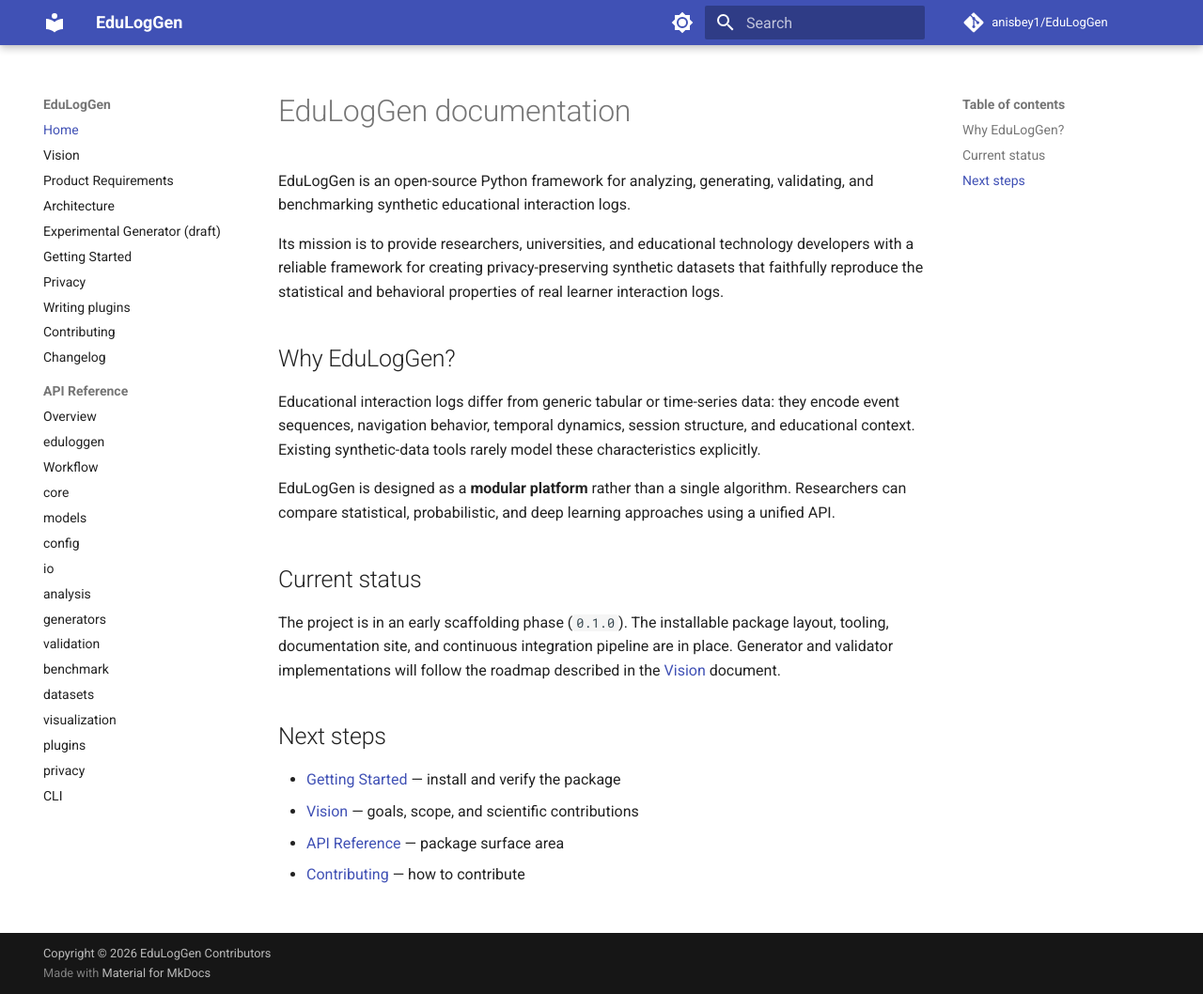
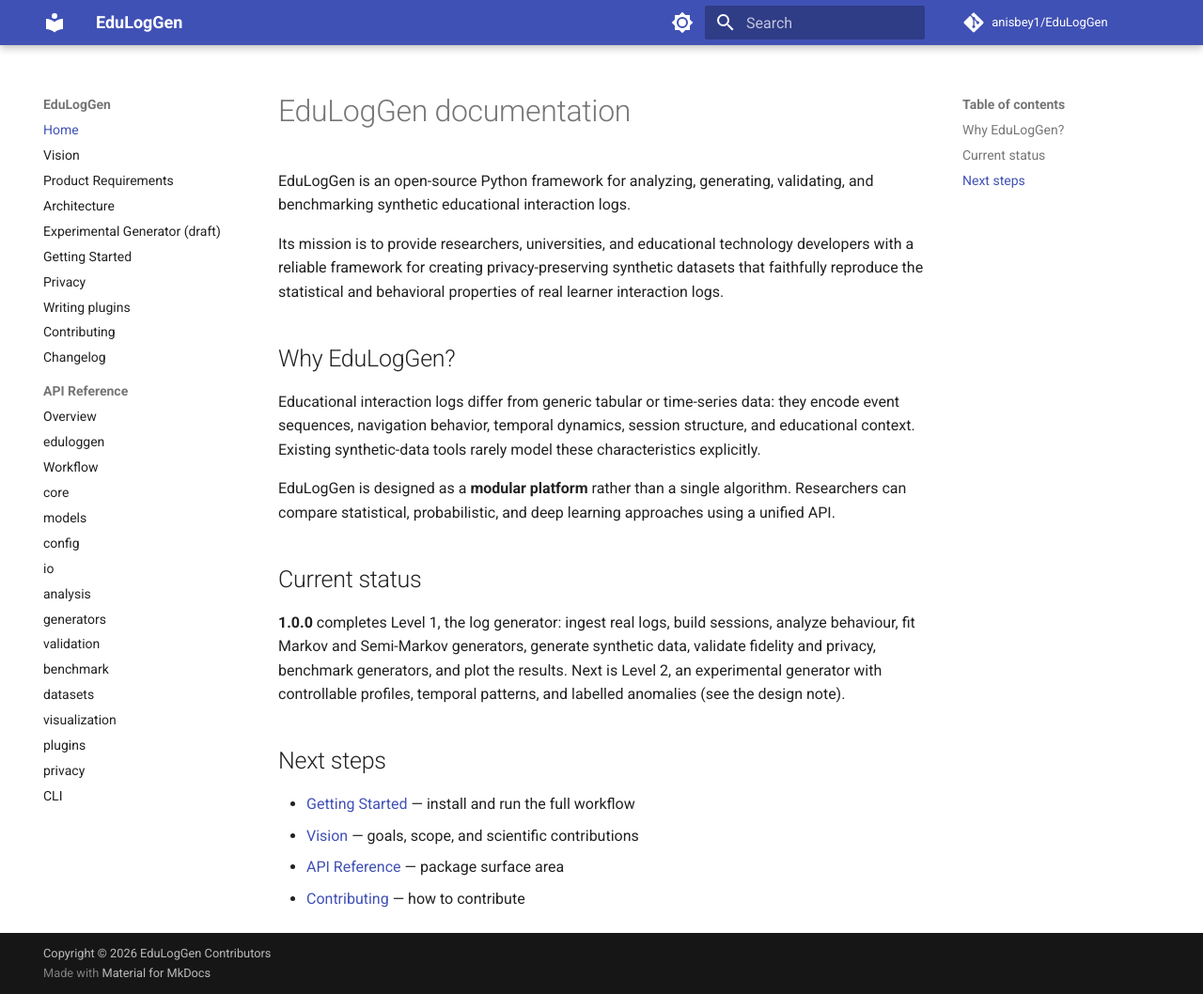
Before and after one commit to anisbey1/EduLogGen, an MkDocs documentation site: the page built from docs/index.md, in a window 1280 px wide and 1058 px high. Shown: the whole window at 94% size. Built offline with MkDocs 1.6.1 and Material for MkDocs 9.7.7, drawn with Linux system fonts in a browser that asks for light colours; comment, search, counter and statistics services are not loaded.

Commit message:
release: 1.0.0
First stable release, completing Level 1 (the log generator):
ingestion, sessionization, analysis, Markov / Semi-Markov / baseline
generators, validation with privacy indicators, benchmark protocol
session_fidelity_v1, visualization, CLI and Python API, and plugins.

- Version 1.0.0; Development Status: Beta
- CHANGELOG: dated 1.0.0 section, merged duplicate Changed sections,
  removed the stale Planned list
- README and docs index describe the 1.0 scope and point to Level 2

```diff
--- a/docs/index.md
+++ b/docs/index.md
@@ -21,14 +21,15 @@
 
 ## Current status
 
-The project is in an early scaffolding phase (`0.1.0`). The installable package
-layout, tooling, documentation site, and continuous integration pipeline are in
-place. Generator and validator implementations will follow the roadmap described
-in the [Vision](01_VISION.md) document.
+**1.0.0** completes Level 1, the log generator: ingest real logs, build
+sessions, analyze behaviour, fit Markov and Semi-Markov generators, generate
+synthetic data, validate fidelity and privacy, benchmark generators, and plot
+the results. Next is Level 2, an experimental generator with controllable
+profiles, temporal patterns, and labelled anomalies (see the design note).
 
 ## Next steps
 
-- [Getting Started](getting-started.md) — install and verify the package
+- [Getting Started](getting-started.md) — install and run the full workflow
 - [Vision](01_VISION.md) — goals, scope, and scientific contributions
 - [API Reference](api/index.md) — package surface area
 - [Contributing](contributing.md) — how to contribute
--- a/pyproject.toml
+++ b/pyproject.toml
@@ -31,7 +31,7 @@
     "benchmarking",
 ]
 classifiers = [
-    "Development Status :: 3 - Alpha",
+    "Development Status :: 4 - Beta",
     "Intended Audience :: Science/Research",
     "Intended Audience :: Education",
     "License :: OSI Approved :: MIT License",
--- a/src/eduloggen/__version__.py
+++ b/src/eduloggen/__version__.py
@@ -6,4 +6,4 @@
 
 from __future__ import annotations
 
-__version__ = "0.1.0"
+__version__ = "1.0.0"
```
Also changed, not shown: CHANGELOG.md (+9 -12 lines), README.md (+5 -4 lines), docs/changelog.md (+5 -0 lines), 1 other file.
